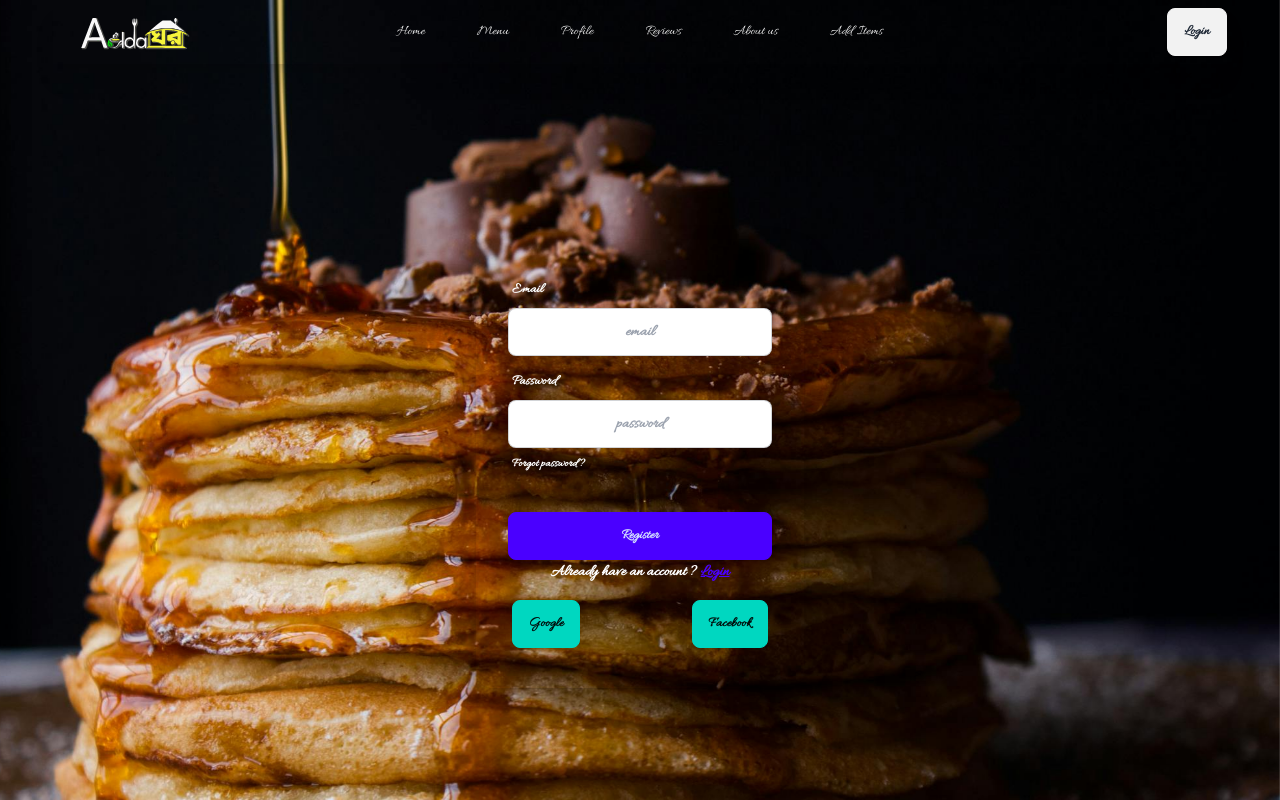
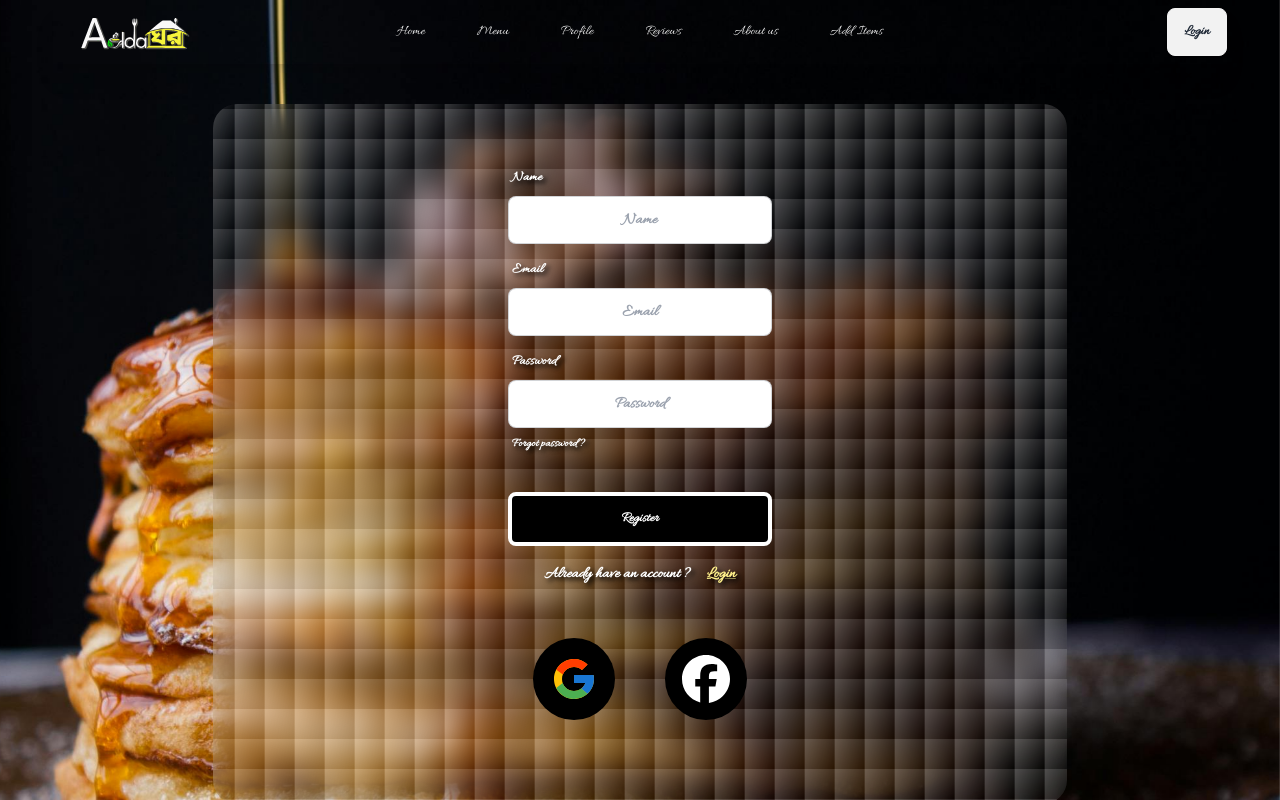
Before and after one commit to TR-Tauhid/adda-ghor, a React (Vite) app: page /register in a window 1280 px wide. Built offline with nearby package versions, Linux system fonts and the light colour scheme; no server answers.

Commit message:
Added fb google login

```diff
--- a/package.json
+++ b/package.json
@@ -18,6 +18,7 @@
     "react-dom": "^18.2.0",
     "react-icons": "^5.3.0",
     "react-router-dom": "^6.22.3",
+    "react-toastify": "^10.0.6",
     "sort-by": "^0.0.2",
     "sweetalert": "^2.1.2"
   },
--- a/src/components/AddItems.jsx
+++ b/src/components/AddItems.jsx
@@ -83,10 +83,10 @@ const AddItems = () => {
 
               <div className="form-control">
                 <label className="label">
-                  <span className="label-text text-white">Cooking time</span>
+                  <span className="label-text text-white">Cooking time in minutes</span>
                 </label>
                 <input
-                  type="time"
+                  type="number"
                   name="cookingTime"
                   placeholder="Cooking time"
                   className="input input-bordered"
--- a/src/components/Login.jsx
+++ b/src/components/Login.jsx
@@ -1,50 +1,72 @@
 import { useContext } from "react";
 import { AuthContext } from "../provider/AuthProvider";
 import { Link } from "react-router-dom";
+import { FcGoogle } from "react-icons/fc";
+import { SiFacebook } from "react-icons/si";
 
 const Login = () => {
   const authValue = useContext(AuthContext);
-  const { googleSignIn, facebookSignIn, signInWithEmail } = authValue;
+  const {
+    googleSignIn,
+    facebookSignIn,
+    signInWithEmail,
+    user,
+    notifySuccess,
+    notifyError,
+    notify,
+  } = authValue;
 
   const handleGoogleBtn = () => {
     googleSignIn()
-      .then((result) => {
-        console.log(result.user)
+      .then(() => {
+        notifySuccess("Google login Successful...!!!");
+        setTimeout(() => {
+          notify(`Welcome... ${user?.displayName || 'user'}`);
+        }, 3000);
       })
-      .catch((err) => {
-        console.log(err)
+      .catch((error) => {
+        notifyWarning(error);
       });
   };
 
   const handleFacebookBtn = () => {
     facebookSignIn()
-      .then((result) => {
-        console.log(result.user);
+      .then(() => {
+        notifySuccess("Facebook login Successful...!!!");
+        setTimeout(() => {
+          notify(`Welcome... ${user?.displayName || 'user'}`);
+        }, 3000);
       })
       .catch((error) => {
-        console.log(error)
-      })
+        notifyError(error);
+      });
   };
 
   const handleFormSubmit = (e) => {
     e.preventDefault();
-    console.log('executed in login')
-    signInWithEmail()
+    const form = new FormData(e.currentTarget);
+    const email = form.get('email');
+    const password = form.get('password');
+
+
+    signInWithEmail(email, password)
       .then((res) => {
-        console.log(res, res.user)
+        console.log(res, res.user);
       })
       .catch((error) => {
-        console.log(error)
-      })
-  }
+        notifyError(error);
+      });
+  };
 
   return (
     <div>
-      <div className="hero min-h-screen text-white">
+      <div className="hero text-white bg-blur rounded-3xl mt-5 md:mt-10 mx-auto w-11/12 md:w-2/3">
         <div className="hero-content flex-col lg:flex-row-reverse">
-          <div className="card w-full max-w-sm shrink-0 shadow-2xl">
-
-            <form onSubmit={handleFormSubmit} className="card-body">
+          <div className="card w-full max-w-sm shrink-0">
+            <form
+              onSubmit={handleFormSubmit}
+              className="card-body p-0 md:p-5 md:py-10"
+            >
               <div className="form-control">
                 <label className="label">
                   <span className="text-white label-text">Email</span>
@@ -76,19 +98,40 @@ const Login = () => {
                 </label>
               </div>
               <div className="form-control mt-6">
-                <button className="btn btn-primary">Login</button>
-                <h1>Don&apos;t have an account ? <Link className="btn-link" to="/register">Register</Link></h1>
+                <button className="btn btn-ghost border-4 py-4 h-auto border-white hover:border-black bg-black hover:bg-white hover:text-black">
+                  Login
+                </button>
+                <div className="my-4 text-shadow-3px">
+                  <h1>
+                    Don&apos;t have an account ?
+                    <Link
+                      className="btn-link pl-4 text-yellow-200"
+                      to="/register"
+                    >
+                      Register
+                    </Link>
+                  </h1>
+                </div>
               </div>
 
-
-              <div className="flex justify-between items-center">
+              <div className="flex justify-around items-center  rounded-full my-5">
                 <label className="label">
-                  <button onClick={handleGoogleBtn} className="btn btn-accent">
-                    Google
+                  <button
+                    type="button"
+                    onClick={handleGoogleBtn}
+                    className="btn btn-ghost bg-black w rounded-full text-5xl p-4 h-auto"
+                  >
+                    <FcGoogle />
                   </button>
                 </label>
                 <label className="label">
-                  <button onClick={handleFacebookBtn} className="btn btn-accent">Facebook</button>
+                  <button
+                    type="button"
+                    onClick={handleFacebookBtn}
+                    className="btn btn-ghost bg-black w rounded-full text-5xl p-4 h-auto"
+                  >
+                    <SiFacebook></SiFacebook>
+                  </button>
                 </label>
               </div>
             </form>
--- a/src/components/Navbar.jsx
+++ b/src/components/Navbar.jsx
@@ -1,10 +1,21 @@
+import { useContext } from "react";
 import { Link, useLocation } from "react-router-dom";
+import { AuthContext } from "../provider/AuthProvider";
 
 const Navbar = () => {
+  const { user, logOut, notifySuccess, notifyError } = useContext(AuthContext);
+  const location = useLocation();
+  const isActive = (path) => location.pathname === path;
 
-  const location = useLocation();
-
-  const isActive = (path) => location.pathname === path;
+  const handleSignOutBtn = () => {
+    logOut()
+      .then(() => {
+        notifySuccess("Sign Out Successfull...!!!");
+      })
+      .catch((error) => {
+        notifyError(error);
+      });
+  };
 
   const link = (
     <>
@@ -14,27 +25,42 @@ const Navbar = () => {
         </Link>
       </li>
       <li>
-        <Link className={`menuLink ${isActive("/menus") ? "active" : ""}`} to="/menus">
+        <Link
+          className={`menuLink ${isActive("/menus") ? "active" : ""}`}
+          to="/menus"
+        >
           Menu
         </Link>
       </li>
       <li>
-        <Link className={`menuLink ${isActive("/profiles") ? "active" : ""}`} to="/profiles">
+        <Link
+          className={`menuLink ${isActive("/profiles") ? "active" : ""}`}
+          to="/profiles"
+        >
           Profile
         </Link>
       </li>
       <li>
-        <Link className={`menuLink ${isActive("/reviews") ? "active" : ""}`} to="/reviews">
+        <Link
+          className={`menuLink ${isActive("/reviews") ? "active" : ""}`}
+          to="/reviews"
+        >
           Reviews
         </Link>
       </li>
       <li>
-        <Link className={`menuLink ${isActive("/aboutus") ? "active" : ""}`} to="/aboutus">
+        <Link
+          className={`menuLink ${isActive("/aboutus") ? "active" : ""}`}
+          to="/aboutus"
+        >
           About us
         </Link>
       </li>
       <li>
-        <Link className={`menuLink ${isActive("/addItems") ? "active" : ""}`} to="/addItems">
+        <Link
+          className={`menuLink ${isActive("/addItems") ? "active" : ""}`}
+          to="/addItems"
+        >
           Add Items
         </Link>
       </li>
@@ -119,7 +145,15 @@ const Navbar = () => {
           <ul className="menu menu-horizontal px-1 gap-x-5">{link}</ul>
         </div>
         <div className="navbar-end">
-          <Link className="btn" to="/login">Login</Link>
+          {user ? (
+            <Link onClick={handleSignOutBtn} className="btn" to="/">
+              Sign out
+            </Link>
+          ) : (
+            <Link className="btn" to="/login">
+              Login
+            </Link>
+          )}
         </div>
       </div>
     </div>
--- a/src/components/Register.jsx
+++ b/src/components/Register.jsx
@@ -1,42 +1,88 @@
 import { useContext } from "react";
 import { AuthContext } from "../provider/AuthProvider";
 import { Link } from "react-router-dom";
+import { FcGoogle } from "react-icons/fc";
+import { SiFacebook } from "react-icons/si";
 
 const Login = () => {
   const authValue = useContext(AuthContext);
-  const { googleSignIn, createUserWithEmail } = authValue;
+  const {
+    googleSignIn,
+    createUserWithEmail,
+    facebookSignIn,
+    notifyError,
+    notifySuccess,
+    notify
+  } = authValue;
 
   const handleGoogleBtn = () => {
     googleSignIn()
-      .then((result) => {
-        console.log(result.user)
+      .then(() => {
+        notifySuccess("Google login Successful...!!!");
+        setTimeout(() => {
+          notify(`Welcome... ${user?.displayName || 'user'}`);
+        }, 3000);
       })
-      .catch((err) => {
-        console.log(err)
+      .catch((error) => {
+        notifyWarning(error);
+      });
+  };
+
+  const handleFacebookBtn = () => {
+    facebookSignIn()
+      .then(() => {
+        notifySuccess("Facebook login Successful...!!!");
+        setTimeout(() => {
+          notify(`Welcome... ${user?.displayName || 'user'}`);
+        }, 3000);
+      })
+      .catch((error) => {
+        notifyError(error);
       });
   };
 
   const handleFormSubmit = (e) => {
     e.preventDefault();
-    console.log('executed')
-    createUserWithEmail()
+    const form = new FormData(e.currentTarget);
+    const email = form.get("email");
+    const password = form.get("password");
+    const name = form.get("name");
+
+    console.log(email, password, name);
+
+    createUserWithEmail(email, password)
       .then((res) => {
-        console.log(res, res.user)
+        notifySuccess("Account created Successfully...!!!");
+        setTimeout(() => {
+          notify(`Welcome... ${user?.displayName || 'user'}`);
+        }, 3000);
       })
       .catch((error) => {
-        console.log(error)
-      })
-  }
+        notifyError(error);
+      });
+  };
 
   return (
     <div>
-      <div className="hero min-h-screen text-white">
-
+      <div className="hero text-white bg-blur rounded-3xl mt-5 md:mt-10 mx-auto w-11/12 md:w-2/3">
         <div className="hero-content flex-col lg:flex-row-reverse">
-
-          <div className="card w-full max-w-sm shrink-0 shadow-2xl">
-
-            <form className="card-body" onSubmit={handleFormSubmit}>
+          <div className="card w-full max-w-sm shrink-0">
+            <form
+              onSubmit={handleFormSubmit}
+              className="card-body p-0 md:p-5 md:py-10"
+            >
+              <div className="form-control">
+                <label className="label">
+                  <span className="text-white label-text">Name</span>
+                </label>
+                <input
+                  type="name"
+                  placeholder="Name"
+                  name="name"
+                  className="input input-bordered"
+                  required
+                />
+              </div>
 
               <div className="form-control">
                 <label className="label">
@@ -44,7 +90,8 @@ const Login = () => {
                 </label>
                 <input
                   type="email"
-                  placeholder="email"
+                  placeholder="Email"
+                  name="email"
                   className="input input-bordered"
                   required
                 />
@@ -56,14 +103,16 @@ const Login = () => {
                 </label>
                 <input
                   type="password"
-                  placeholder="password"
+                  placeholder="Password"
+                  name="password"
                   className="input input-bordered"
                   required
                 />
+
                 <label className="label">
                   <a
                     href="#"
-                    className="text-white label-text-alt link link-hover"
+                    className="text-white label-text-alt link link-hover text-shadow-3px"
                   >
                     Forgot password?
                   </a>
@@ -71,25 +120,43 @@ const Login = () => {
               </div>
 
               <div className="form-control mt-6">
-                <button className="btn btn-primary" type="submit">Register</button>
-                <h1>Already have an account ? <Link className="btn-link" to="/login">Login</Link></h1>
+                <button
+                  className="btn btn-ghost border-4 py-4 h-auto border-white hover:border-black bg-black hover:bg-white hover:text-black"
+                  type="submit"
+                >
+                  Register
+                </button>
+                <div className="my-4 text-shadow-3px">
+                  <h1>
+                    Already have an account ?
+                    <Link className="btn-link pl-4 text-yellow-200" to="/login">
+                      Login
+                    </Link>
+                  </h1>
+                </div>
               </div>
 
-              <div className="flex justify-between items-center">
+              <div className="flex justify-around items-center  rounded-full my-5">
                 <label className="label">
-                  <button onClick={handleGoogleBtn} className="btn btn-accent">
-                    Google
+                  <button
+                    type="button"
+                    onClick={handleGoogleBtn}
+                    className="btn btn-ghost bg-black w rounded-full text-5xl p-4 h-auto"
+                  >
+                    <FcGoogle />
                   </button>
                 </label>
-
                 <label className="label">
-                  <button className="btn btn-accent">Facebook</button>
+                  <button
+                    type="button"
+                    onClick={handleFacebookBtn}
+                    className="btn btn-ghost bg-black w rounded-full text-5xl p-4 h-auto"
+                  >
+                    <SiFacebook></SiFacebook>
+                  </button>
                 </label>
-
               </div>
-
             </form>
-
           </div>
         </div>
       </div>
--- a/src/firebase/firebase.config.js
+++ b/src/firebase/firebase.config.js
@@ -13,8 +13,4 @@ const firebaseConfig = {
 
 const app = initializeApp(firebaseConfig);
 const auth = getAuth(app);
-if(auth)
-{
-  console.log(auth)
-}
 export default auth;
--- a/src/index.css
+++ b/src/index.css
@@ -25,7 +25,9 @@ input, textarea{
 span{
     text-shadow: 3px 3px 5px black;
 }
-
+.text-shadow-3px{
+    text-shadow: 3px 3px 5px black;
+}
 #root{
     height: 100vh;
     width: 100vw;
@@ -76,7 +78,6 @@ span{
     background-size: 5px 5px;
     background-color: transparent;
     backdrop-filter: blur(15px);
-
 }
 
 .label-text{
@@ -89,3 +90,26 @@ span{
         text-align: left;
     }
 }
+
+
+/* For toastify */
+
+.Toastify__toast-theme--light{
+    color: white !important;
+    text-shadow: 3px 3px 5px black;
+    font-family: "Allura", cursive !important;
+    font-weight: 400 !important;
+    background-image: linear-gradient(
+        120deg,
+        rgba(255, 255, 255, 0.3),
+        rgba(0, 0, 0, 0.15)
+    ) !important;
+    background-size: 5px 5px !important;
+    background-color: transparent !important;
+    backdrop-filter: blur(15px) !important;
+}
+
+.Toastify__close-button--light {
+    color: #fff !important;
+    opacity: 1 !important;
+}
--- a/src/routes/Root.jsx
+++ b/src/routes/Root.jsx
@@ -1,9 +1,12 @@
 import { Outlet } from "react-router-dom";
 import Navbar from "../components/Navbar";
+import 'react-toastify/dist/ReactToastify.css';
+import { ToastContainer } from "react-toastify";
 
 const Root = () => {
     return (
         <div>
+            <ToastContainer></ToastContainer>
             <Navbar></Navbar>
             <Outlet></Outlet>
         </div>
```
Also changed, not shown: src/components/Menu.jsx (+3 -4 lines), src/provider/AuthProvider.jsx (+77 -12 lines), 2 other files (tests, documents, lock files or other folders).
